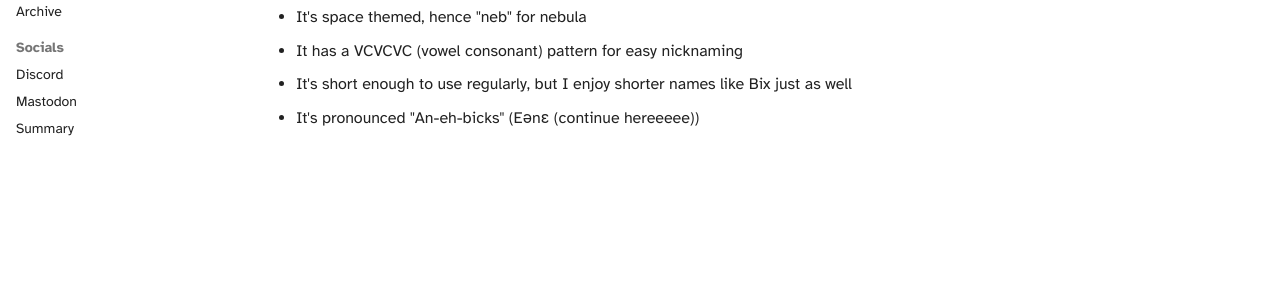
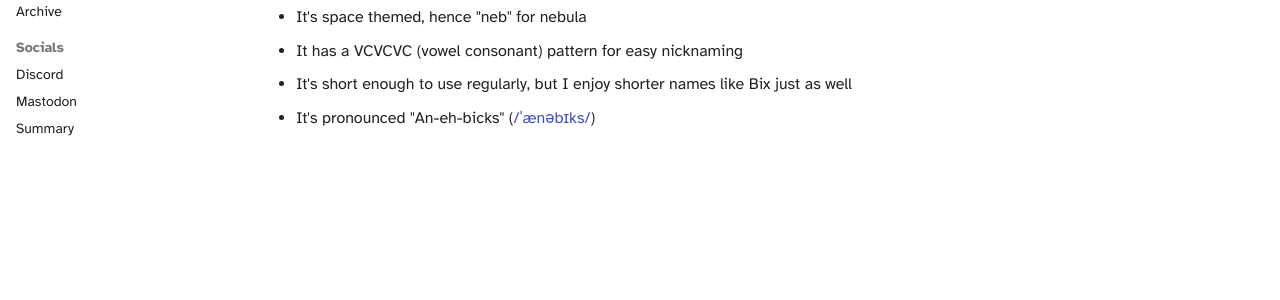
Before and after one commit to anebix-world/anebix-world.github.io, an MkDocs documentation site: the page built from docs/about/introduction.md, in a window 1280 px wide. Shown: the part 405-705 px from the top of the page. Built offline with MkDocs 1.6.1 and Material for MkDocs 9.7.7, drawn with Linux system fonts in a browser that asks for light colours; comment, search, counter and statistics services are not loaded; the version menu is left out.

Commit message:
fix phonetics

```diff
--- a/docs/about/introduction.md
+++ b/docs/about/introduction.md
@@ -8,4 +8,4 @@ My name has a bit of a complex history. Some things I'm not willing to divulge,
 - It's space themed, hence "neb" for nebula
 - It has a VCVCVC (vowel consonant) pattern for easy nicknaming
 - It's short enough to use regularly, but I enjoy shorter names like Bix just as well
-- It's pronounced "An-eh-bicks" (Eənɛ (continue hereeeee))
+- It's pronounced "An-eh-bicks" ([/ˈænəbɪks/](https://ipa-reader.com/?text=%C3%A6n%C9%99b%C9%AAks))
```
